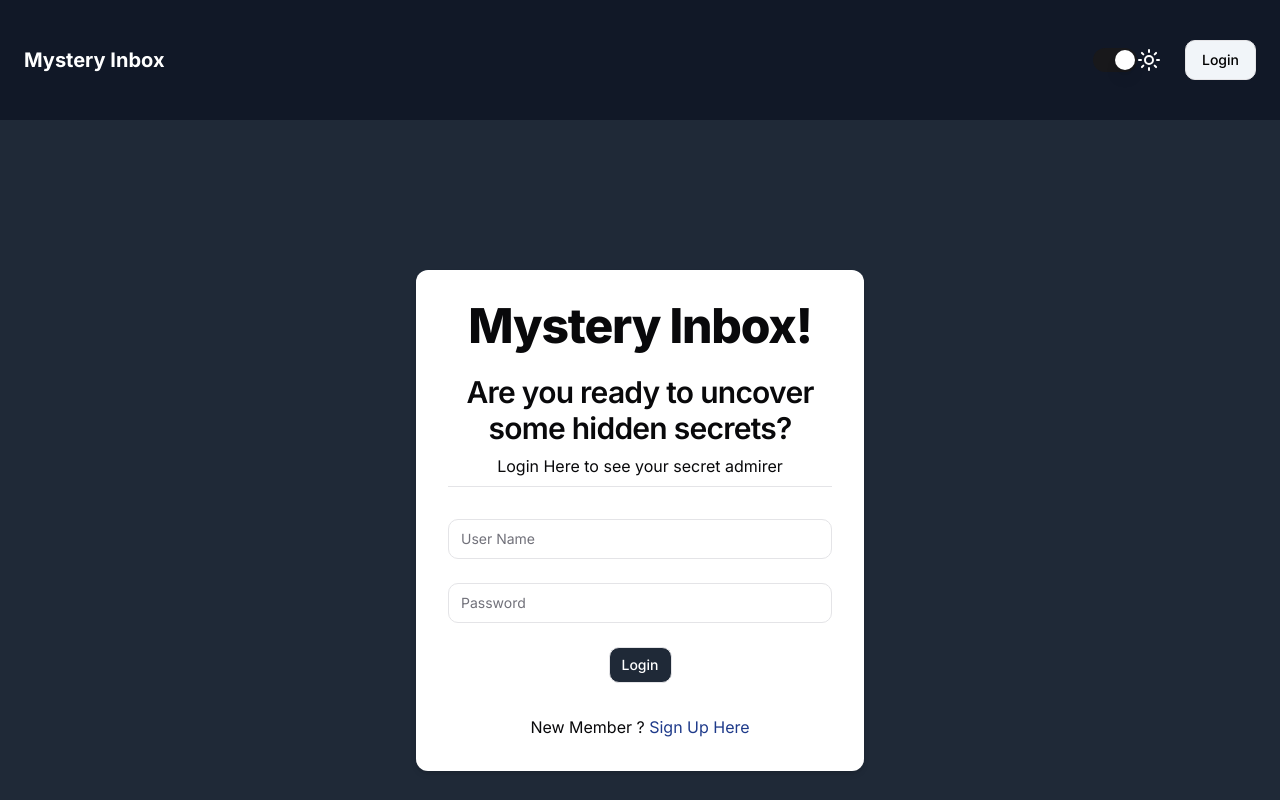
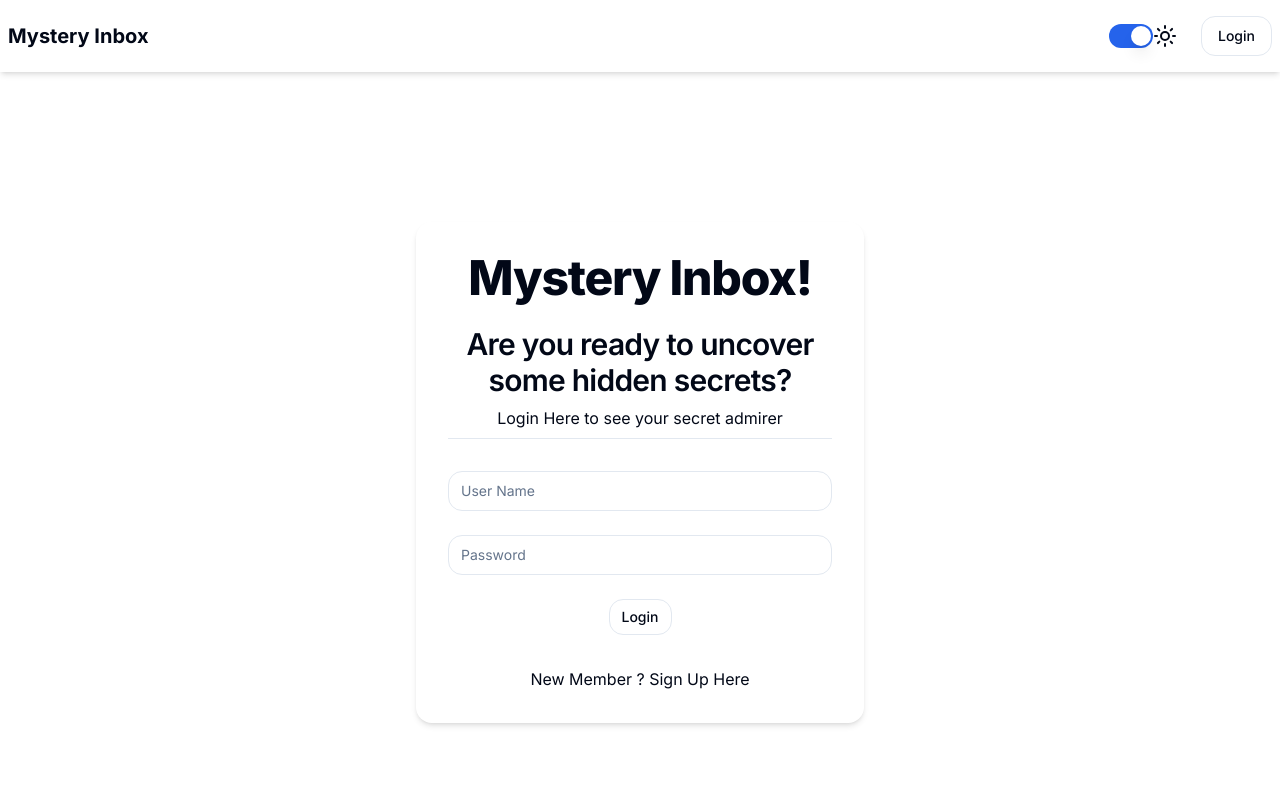
Before and after one commit to shaleshkalyan/message-ai, a Next.js app: page /login in a window 1280 px wide. Shown: the top 800 px of the page. Built offline with nearby package versions, Linux system fonts and the light colour scheme.

Commit message:
Dev : WIP Theme change functionality and existing fixes

```diff
--- a/src/app/(app)/dashboard/page.tsx
+++ b/src/app/(app)/dashboard/page.tsx
@@ -139,8 +139,8 @@ const Dashboard = () => {
       setIsSwitchLoading(false);
     }
   }
-  const baseUrl = `vercel`;
-  const profileUrl = `${baseUrl}/public/${authState.userName}`;
+  const baseUrl = process.env.NEXT_PUBLIC_BASE_URL;
+  const profileUrl = `${baseUrl}public/${authState.userName}`;
 
   const copyToClipboard = () => {
     navigator.clipboard.writeText(profileUrl);
@@ -150,7 +150,7 @@ const Dashboard = () => {
     });
   };
   return (
-    <div className="my-8 mx-4 md:mx-8 lg:mx-auto p-6 bg-white rounded w-full max-w-6xl">
+    <div className="my-8 mx-4 md:mx-8 lg:mx-auto p-6 rounded w-full max-w-6xl">
       <div className="mb-4 container mx-auto flex flex-col md:flex-row justify-between items-center">
         <div className="flex flex-col items-center">
           <h2 className="text-lg font-semibold mb-2">
@@ -166,7 +166,6 @@ const Dashboard = () => {
             <Button
               size="sm"
               variant={"outline"}
-              className="bg-gray-800 text-white"
               onClick={copyToClipboard}
             >
               <CopyIcon />
@@ -191,7 +190,7 @@ const Dashboard = () => {
       <Button
         size="sm"
         variant={"outline"}
-        className="m-4 bg-gray-800 text-white"
+        className="m-4"
         onClick={(e) => {
           e.preventDefault();
           fetchAllMessages(true);
--- a/src/app/(app)/verify/page.tsx
+++ b/src/app/(app)/verify/page.tsx
@@ -64,8 +64,8 @@ const Verify = (): React.ReactNode => {
   };
 
   return (
-    <div className="flex justify-center items-center min-h-screen bg-gray-800">
-      <div className="wfull max-w-md p-8 space-y-8 bg-white rounded-lg shadow-md">
+    <div className="flex justify-center items-center min-h-screen">
+      <div className="wfull max-w-md p-8 space-y-8 rounded-lg shadow-md">
         <div>
           <div className="text-center text-sm">
             Please enter your one-time password.
@@ -92,7 +92,7 @@ const Verify = (): React.ReactNode => {
             </InputOTP>
             <div className="flex justify-center text-center text-sm">
               {isLoading ? (
-                <Button className="bg-gray-800 text-white" disabled>
+                <Button disabled>
                   <Loader2 className="mr-2 h-4 w-4 animate-spin" />
                   Please wait...
                 </Button>
@@ -102,7 +102,6 @@ const Verify = (): React.ReactNode => {
                   variant={"outline"}
                   type="button"
                   onClick={submitOtp}
-                  className="bg-gray-800 text-white"
                 >
                   Submit OTP
                 </Button>
--- a/src/app/(auth)/login/page.tsx
+++ b/src/app/(auth)/login/page.tsx
@@ -72,8 +72,8 @@ const Login = (): React.ReactNode => {
     }
   };
   return (
-    <div className="flex justify-center items-center min-h-screen bg-gray-800">
-      <div className="w-full max-w-md p-8 space-y-8 bg-white rounded-lg shadow-md m-2">
+    <div className="flex justify-center items-center min-h-screen">
+      <div className="w-full max-w-md p-8 space-y-8 rounded-lg shadow-md m-2">
         <div className="text-center">
           <h1 className="text-4xl font-extrabold tracking-tight lg:text-5xl mb-6">
             Mystery Inbox!
@@ -113,7 +113,7 @@ const Login = (): React.ReactNode => {
             />
             <div className="flex justify-center">
               {isLoading ? (
-                <Button className="bg-gray-800 text-white" disabled>
+                <Button disabled>
                   <Loader2 className="mr-2 h-4 w-4 animate-spin" />
                   Please wait
                 </Button>
@@ -121,7 +121,6 @@ const Login = (): React.ReactNode => {
                 <Button
                   size="sm"
                   variant={"outline"}
-                  className="bg-gray-800 text-white"
                   type="submit"
                 >
                   Login
@@ -133,7 +132,7 @@ const Login = (): React.ReactNode => {
         <div className="mt-4 text-center">
           <p>
             New Member ?{" "}
-            <Link href="sign-up" className="text-blue-900 hover:text-gray-800">
+            <Link href="sign-up">
               Sign Up Here
             </Link>
           </p>
--- a/src/app/(auth)/sign-up/page.tsx
+++ b/src/app/(auth)/sign-up/page.tsx
@@ -97,8 +97,8 @@ const SignUpForm = (): React.ReactNode => {
     }
   };
   return (
-    <div className="flex justify-center items-center min-h-screen bg-gray-800">
-      <div className="w-full max-w-md p-8 space-y-8 bg-white rounded-lg shadow-md m-2">
+    <div className="flex justify-center items-center min-h-screen">
+      <div className="w-full max-w-md p-8 space-y-8 rounded-lg shadow-md m-2">
         <div className="text-center">
           <h1 className="text-4xl font-extrabold tracking-tight lg:text-5xl mb-6">
             Mystery Inbox!
@@ -187,7 +187,7 @@ const SignUpForm = (): React.ReactNode => {
               />
               <div className="flex justify-center">
                 {isLoading ? (
-                  <Button className="bg-gray-800 text-white" disabled>
+                  <Button disabled>
                     <Loader2 className="mr-2 h-4 w-4 animate-spin" />
                     Please wait
                   </Button>
@@ -195,7 +195,6 @@ const SignUpForm = (): React.ReactNode => {
                   <Button
                     size="sm"
                     variant={"outline"}
-                    className="bg-gray-800 text-white"
                     type="submit"
                   >
                     Sign Up
@@ -207,7 +206,7 @@ const SignUpForm = (): React.ReactNode => {
           <div className="mt-4 text-center">
             <p>
               Already a member ?{" "}
-              <Link href="login" className="text-blue-900 hover:text-gray-800">
+              <Link href="login">
                 Login Here
               </Link>
             </p>
--- a/src/app/globals.css
+++ b/src/app/globals.css
@@ -34,25 +34,25 @@
 @layer base {
   :root {
     --background: 0 0% 100%;
-    --foreground: 240 10% 3.9%;
+    --foreground: 222.2 84% 4.9%;
     --card: 0 0% 100%;
-    --card-foreground: 240 10% 3.9%;
+    --card-foreground: 222.2 84% 4.9%;
     --popover: 0 0% 100%;
-    --popover-foreground: 240 10% 3.9%;
-    --primary: 240 5.9% 10%;
-    --primary-foreground: 0 0% 98%;
-    --secondary: 240 4.8% 95.9%;
-    --secondary-foreground: 240 5.9% 10%;
-    --muted: 240 4.8% 95.9%;
-    --muted-foreground: 240 3.8% 46.1%;
-    --accent: 240 4.8% 95.9%;
-    --accent-foreground: 240 5.9% 10%;
+    --popover-foreground: 222.2 84% 4.9%;
+    --primary: 221.2 83.2% 53.3%;
+    --primary-foreground: 210 40% 98%;
+    --secondary: 210 40% 96.1%;
+    --secondary-foreground: 222.2 47.4% 11.2%;
+    --muted: 210 40% 96.1%;
+    --muted-foreground: 215.4 16.3% 46.9%;
+    --accent: 210 40% 96.1%;
+    --accent-foreground: 222.2 47.4% 11.2%;
     --destructive: 0 84.2% 60.2%;
-    --destructive-foreground: 0 0% 98%;
-    --border: 240 5.9% 90%;
-    --input: 240 5.9% 90%;
-    --ring: 240 5.9% 10%;
-    --radius: 0.75rem;
+    --destructive-foreground: 210 40% 98%;
+    --border: 214.3 31.8% 91.4%;
+    --input: 214.3 31.8% 91.4%;
+    --ring: 221.2 83.2% 53.3%;
+    --radius: 1rem;
     --chart-1: 12 76% 61%;
     --chart-2: 173 58% 39%;
     --chart-3: 197 37% 24%;
@@ -61,25 +61,25 @@
   }
 
   .dark {
-    --background: 240 10% 3.9%;
-    --foreground: 0 0% 98%;
-    --card: 240 10% 3.9%;
-    --card-foreground: 0 0% 98%;
-    --popover: 240 10% 3.9%;
-    --popover-foreground: 0 0% 98%;
-    --primary: 0 0% 98%;
-    --primary-foreground: 240 5.9% 10%;
-    --secondary: 240 3.7% 15.9%;
-    --secondary-foreground: 0 0% 98%;
-    --muted: 240 3.7% 15.9%;
-    --muted-foreground: 240 5% 64.9%;
-    --accent: 240 3.7% 15.9%;
-    --accent-foreground: 0 0% 98%;
+    --background: 222.2 84% 4.9%;
+    --foreground: 210 40% 98%;
+    --card: 222.2 84% 4.9%;
+    --card-foreground: 210 40% 98%;
+    --popover: 222.2 84% 4.9%;
+    --popover-foreground: 210 40% 98%;
+    --primary: 217.2 91.2% 59.8%;
+    --primary-foreground: 222.2 47.4% 11.2%;
+    --secondary: 217.2 32.6% 17.5%;
+    --secondary-foreground: 210 40% 98%;
+    --muted: 217.2 32.6% 17.5%;
+    --muted-foreground: 215 20.2% 65.1%;
+    --accent: 217.2 32.6% 17.5%;
+    --accent-foreground: 210 40% 98%;
     --destructive: 0 62.8% 30.6%;
-    --destructive-foreground: 0 0% 98%;
-    --border: 240 3.7% 15.9%;
-    --input: 240 3.7% 15.9%;
-    --ring: 240 4.9% 83.9%;
+    --destructive-foreground: 210 40% 98%;
+    --border: 217.2 32.6% 17.5%;
+    --input: 217.2 32.6% 17.5%;
+    --ring: 224.3 76.3% 48%;
     --chart-1: 220 70% 50%;
     --chart-2: 160 60% 45%;
     --chart-3: 30 80% 55%;
--- a/src/components/custom/footer.tsx
+++ b/src/components/custom/footer.tsx
@@ -1,8 +1,8 @@
-"use client"
+"use client";
 const Footer = () => {
   return (
-    <footer className="text-center p-4 md:p-6 bg-gray-900 text-white">
-      © 2023 Mystery Inbox. All rights reserved.
+    <footer className="text-center mb-2 mt-2">
+      © 2024 Mystery Inbox. All rights reserved.
     </footer>
   );
 };
--- a/src/components/custom/messageCard.tsx
+++ b/src/components/custom/messageCard.tsx
@@ -56,16 +56,15 @@ const MessageCard = ({ message, onDelete }: MessageCardProps) => {
     return result;
   };
   return (
-    <Card className="card-bordered bg-gray-800">
+    <Card className="card-bordered">
       <CardHeader>
         <div className="flex justify-between items-center">
-          <CardTitle className="text-white">{message.content}</CardTitle>
+          <CardTitle>{message.content}</CardTitle>
           <AlertDialog>
             <AlertDialogTrigger asChild>
               <Button
                 size={"sm"}
                 variant="outline"
-                className="bg-gray-800 text-white"
               >
                 <X className="w-4 h-4" />
               </Button>
@@ -87,7 +86,7 @@ const MessageCard = ({ message, onDelete }: MessageCardProps) => {
             </AlertDialogContent>
           </AlertDialog>
         </div>
-        <div className="text-sm text-white">
+        <div className="text-sm">
           { typeof(message.createdAt) === 'string' ? dateFormat(message.createdAt) : ''}
         </div>
       </CardHeader>
--- a/src/components/custom/navbar.tsx
+++ b/src/components/custom/navbar.tsx
@@ -36,6 +36,7 @@ const Navbar = () => {
     // Update authState directly without creating a copy
     authState.theme = themeMode;
     authAction({ type: "THEME", payload: authState });
+    document.body.classList.toggle("dark");
   };
   const logoutUser = async () => {
     setIsLoading(true);
@@ -72,12 +73,12 @@ const Navbar = () => {
   };
 
   return (
-    <nav className="p-4 md:p-6 shadow-md bg-gray-900 text-white">
+    <nav className="shadow-md">
       <div className="container mx-auto flex flex-col md:flex-row justify-between items-center">
-        <a href="#" className="text-xl font-bold mb-4 md:mb-0">
+        <a href="#" className="text-xl font-bold mb-4 md:mb-0 ml-2">
           Mystery Inbox
         </a>
-        <div className="flex flex-col md:flex-row justify-between items-center">
+        <div className="flex flex-col md:flex-row justify-between items-center mr-2">
           <div className="m-2 p-4 flex justify-center items-center">
             <Switch
               className="space-x-2"
@@ -95,7 +96,7 @@ const Navbar = () => {
               <DropdownMenu>
                 <DropdownMenuTrigger asChild>
                   <Avatar>
-                    <AvatarFallback className="bg-white text-black">
+                    <AvatarFallback>
                       {authState.email.substring(0, 2).toUpperCase()}
                     </AvatarFallback>
                   </Avatar>
@@ -141,7 +142,7 @@ const Navbar = () => {
             </>
           ) : (
             <Button
-              className="w-full md:w-auto bg-slate-100 text-black"
+              className="w-full md:w-auto"
               variant={"outline"}
               onClick={() => router.push("/login")}
             >
```
Also changed, not shown: src/app/public/[username]/page.tsx (+7 -8 lines).
